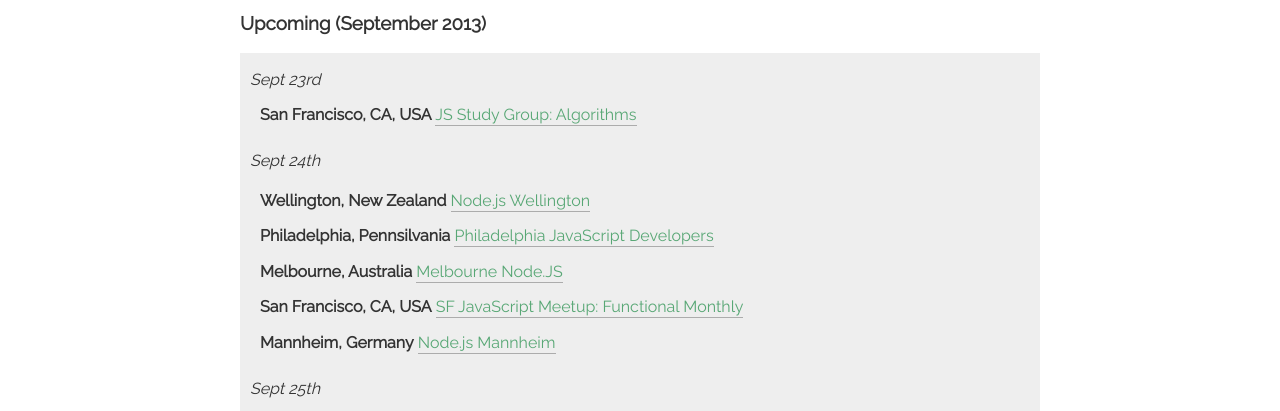
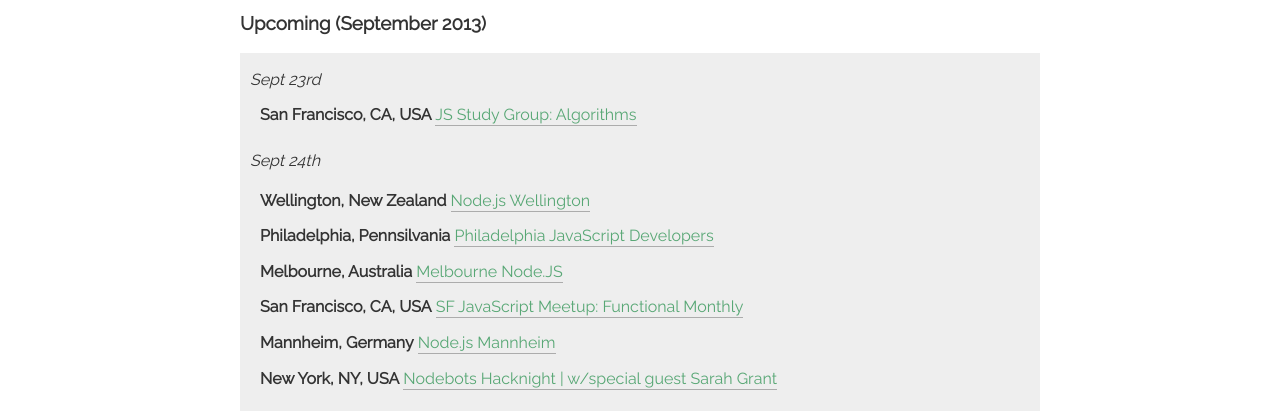
Before and after one commit to knode/node-meatspace, a website: page index.html in a window 1280 px wide. Shown: the part 322-733 px from the top of the page. Drawn offline with Linux system fonts and the light colour scheme.

Commit message:
Add Nodebots NYC inaugural Event

```diff
--- a/index.html
+++ b/index.html
@@ -56,6 +56,7 @@
 <li><strong>Melbourne, Australia</strong> <a href="http://www.meetup.com/MelbNodeJS/events/139384782/">Melbourne Node.JS</a></li>
 <li><strong>San Francisco, CA, USA</strong> <a href="http://www.meetup.com/jsmeetup/events/126589972/">SF JavaScript Meetup: Functional Monthly</a></li>
 <li><strong>Mannheim, Germany</strong> <a href="http://www.meetup.com/node-js-Mannheim/events/139211042/">Node.js Mannheim</a></li>
+<li><strong>New York, NY, USA</strong> <a href="http://www.meetup.com/nodebots/events/139566532/">Nodebots Hacknight | w/special guest Sarah Grant</a></li>
 </ul>
 </li>
 <li><em>Sept 25th</em><ul>
```
